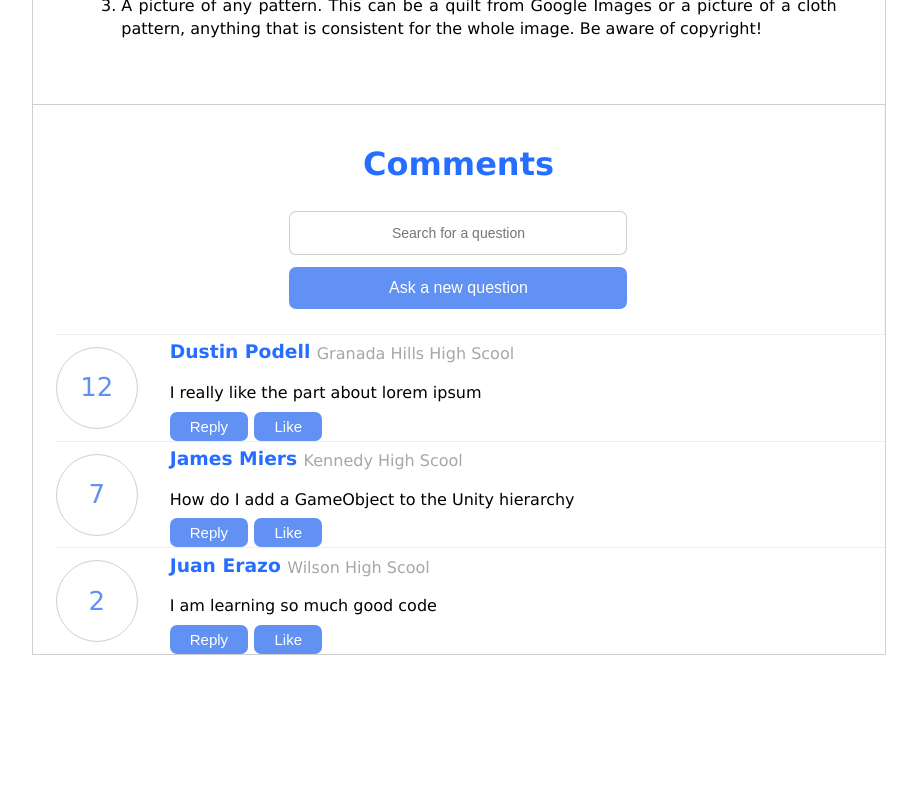
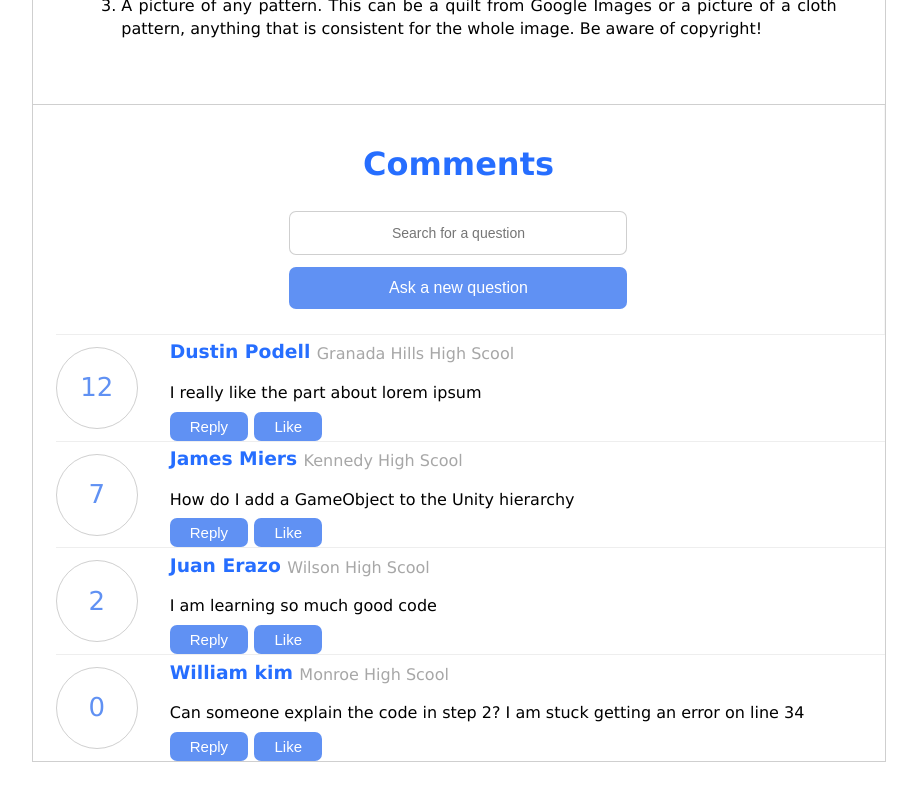
Before and after one commit to fersot100/markdown-parser, a React (Create React App) app: page / in a window 1280 px wide. Shown: the part 5693-6493 px from the top of the page, without its empty margins (181-1098 px from the left). Built offline with nearby package versions, Linux system fonts and the light colour scheme.

Commit message:
Comment adding is now working

```diff
--- a/src/components/comments.js
+++ b/src/components/comments.js
@@ -24,6 +24,14 @@ const comments = [{
     name: 'Juan Erazo',
     school: 'Wilson High Scool',
     grade: 11
+  }
+},{
+  votes: 0,
+  body: "Can someone explain the code in step 2? I am stuck getting an error on line 34",
+  student: {
+    name: 'William kim',
+    school: 'Monroe High Scool',
+    grade: 12
   }
 }]
 
@@ -73,16 +81,15 @@ class Comments extends React.Component {
           grade: 12
         }
       }
-      console.log(newComment);
-      console.log(this.state.comments[0])
 
-      this.setState((prevstate) => ({
-        //comments: [...prevstate.comments, newComment], WHY DOES THIS NOT WORK
-        openQuestion: !prevstate.openQuestion,
-        commentText:'',
-        nameText:'',
-        schoolText:''
-      }));
+        this.setState((prevstate) => ({
+          comments: [...prevstate.comments, newComment],
+          questionOpen: !prevstate.openQuestion,
+          commentText:'',
+          nameText:'',
+          schoolText:''
+        }));
+
     }else{
 
     }
@@ -135,9 +142,9 @@ class Comments extends React.Component {
             </div>
           </div>
           <div className='comments__body'>
-            {this.state.comments.sort((a, b) => b.votes - a.votes)
+            {this.state.comments.length > 0 && this.state.comments.sort((a, b) => b.votes - a.votes)
                                 .map((comment,i) =>
-              <Comment {...comments[i]} index={i} onLike={this.handleOnLike} key={i}/>
+              <Comment {...this.state.comments[i]} index={i} onLike={this.handleOnLike} key={i}/>
             )}
           </div>
         </div>
```
